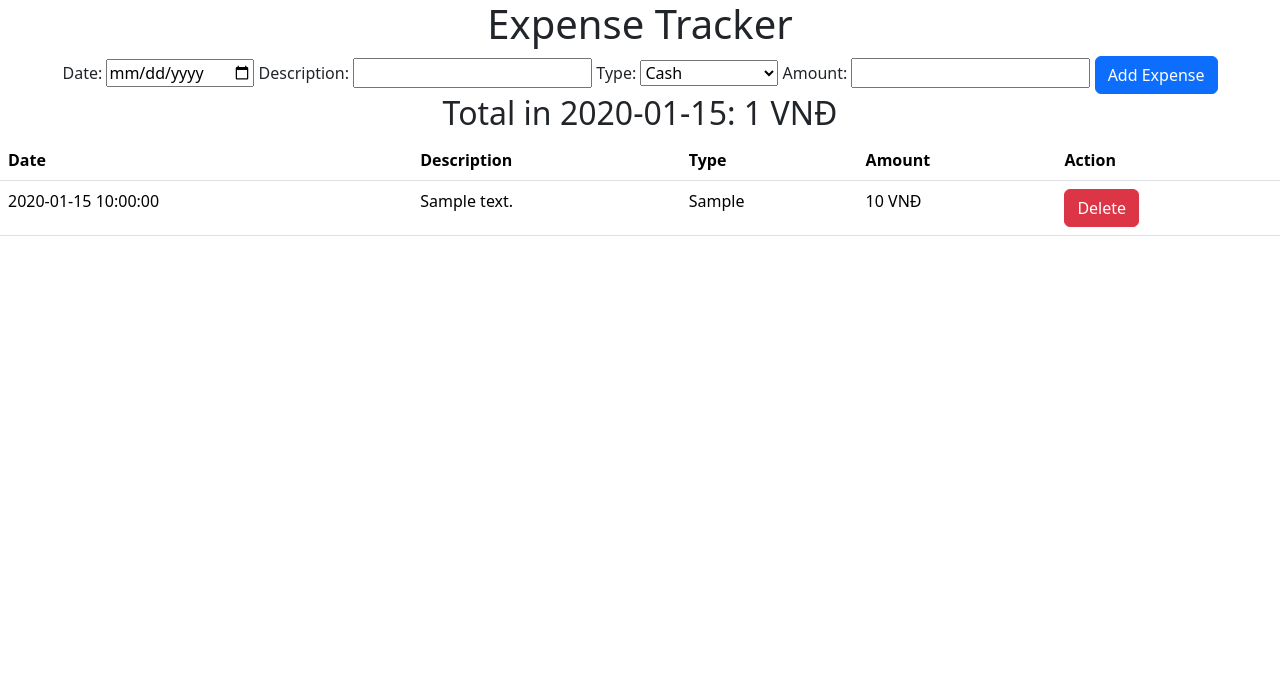
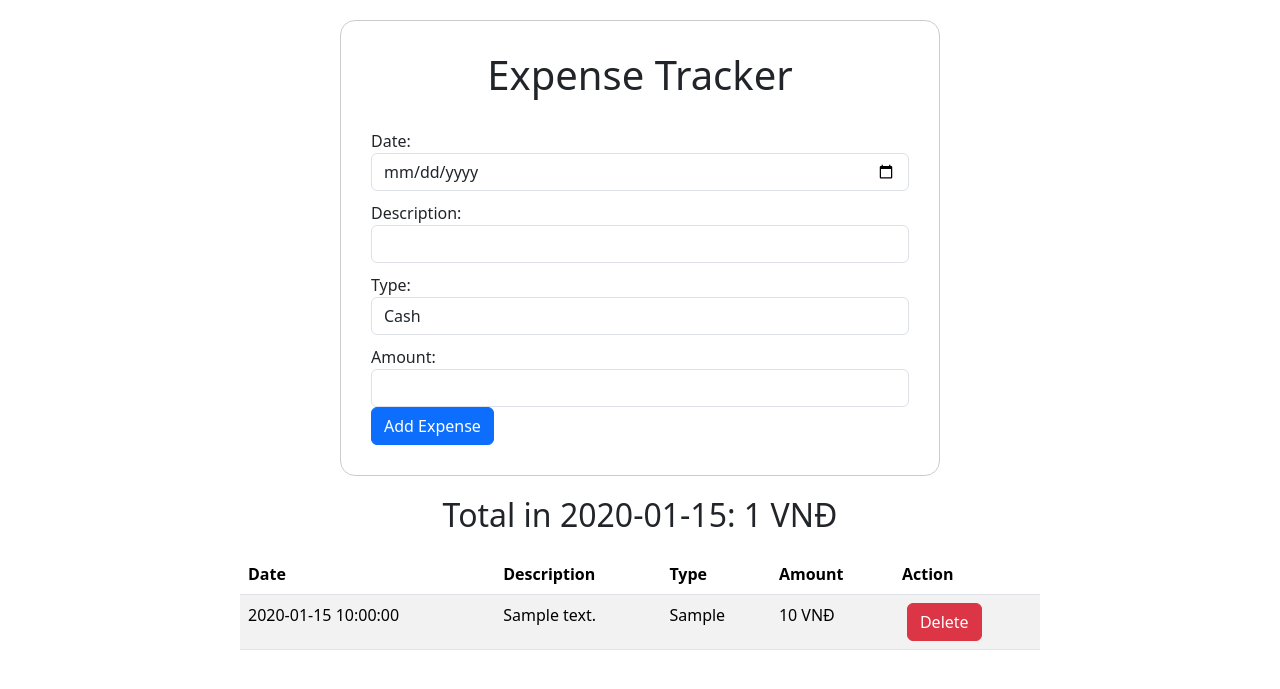
Before and after one commit to emanh1/expenses, a Flask app: template templates/index.html in a window 1280 px wide. Shown: the top 689 px of the page. Run offline with Flask 3, Linux system fonts and the light colour scheme; the template is opened without the code that fills it: most values are stand-ins (such as "Sample title", 1, 10 or a date in 2020); some libraries are stand-ins or nearby versions.

Commit message:
Update index.html

```diff
--- a/templates/index.html
+++ b/templates/index.html
@@ -7,39 +7,67 @@
     <link href="{{ url_for('static', filename='css/bootstrap.min.css') }}" rel="stylesheet">
     <style>
         #form-container {
-            width: 100%;
-            padding: 20px;
+            max-width: 600px;
+            padding: 30px;
             border: 1px solid #ccc;
             border-radius: 15px;
             background-color: #fff;
+            margin: 20px auto;
+        }
+
+        .table-container {
+            margin: 20px auto;
+            max-width: 800px;
+        }
+
+        h1, h2 {
+            margin-bottom: 20px;
+        }
+
+        label {
+            margin-top: 10px;
+        }
+
+        .btn-danger {
+            margin-left: 5px;
         }
     </style>
     <title>Expense Tracker</title>
 </head>
 
 <body>
-    <div class="form" align="center">
-        <h1>Expense Tracker</h1>
+    <div class="container">
+        <div id="form-container">
+            <h1 class="text-center">Expense Tracker</h1>
 
             <form action="/add" method="post">
+                <div class="form-group">
                     <label for="date">Date:</label>
-            <input type="date" id="date" name="date" required>
+                    <input type="date" class="form-control" id="date" name="date" required>
+                </div>
+                <div class="form-group">
                     <label for="description">Description:</label>
-            <input type="text" id="description" name="description" required>
+                    <input type="text" class="form-control" id="description" name="description" required>
+                </div>
+                <div class="form-group">
                     <label for="payment_type">Type:</label>
-            <select name="payment_type" id="payment_type" required>
+                    <select class="form-control" name="payment_type" id="payment_type" required>
                         <option value="cash" selected>Cash</option>
                         <option value="onlbank">Online Banking</option>
                     </select>
+                </div>
+                <div class="form-group">
                     <label for="amount">Amount:</label>
-            <input type="number" id="amount" name="amount" required>
-
-            <button class="btn btn-primary" type="submit">Add Expense</button>
+                    <input type="number" class="form-control" id="amount" name="amount" required>
+                </div>
+                <button class="btn btn-primary btn-block" type="submit">Add Expense</button>
             </form>
         </div>
-    <div align="center">
-        <h2>Total in {{current_date}}: {{total_expense}} VNĐ</h2>
-        <table class="table">
+
+        <div class="table-container">
+            <h2 class="text-center">Total in {{current_date}}: {{'{:,}'.format(total_expense)}} VNĐ</h2>
+            <table class="table table-striped table-hover">
+                <thead class="thead-dark">
                     <tr>
                         <th>Date</th>
                         <th>Description</th>
@@ -47,6 +75,8 @@
                         <th>Amount</th>
                         <th>Action</th>
                     </tr>
+                </thead>
+                <tbody>
                     {% for expense in expenses_by_month[current_date] %}
                     <tr>
                         <td>{{ expense['date'] }}</td>
@@ -60,7 +90,9 @@
                         </td>
                     </tr>
                     {% endfor %}
+                </tbody>
             </table>
+        </div>
     </div>
 </body>
 
```
Lines whose indentation alone changed are shown as unchanged.
